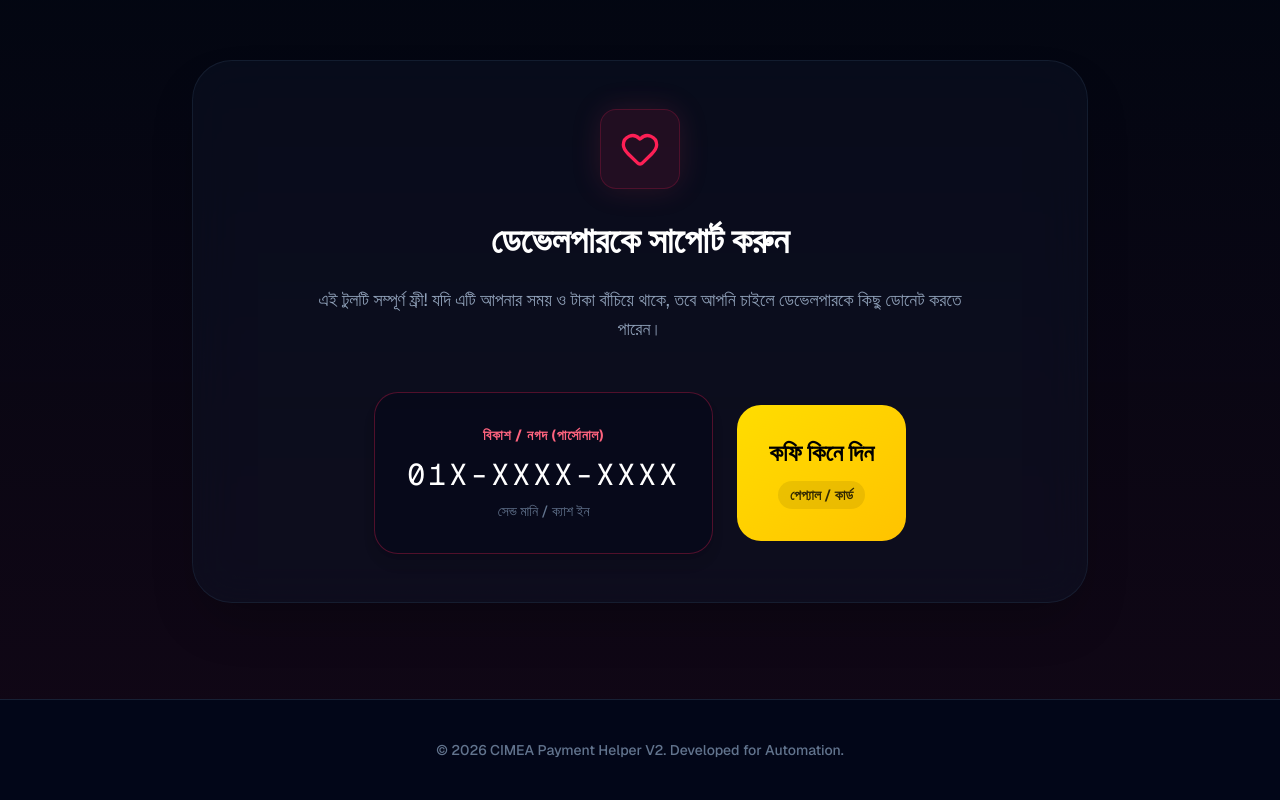
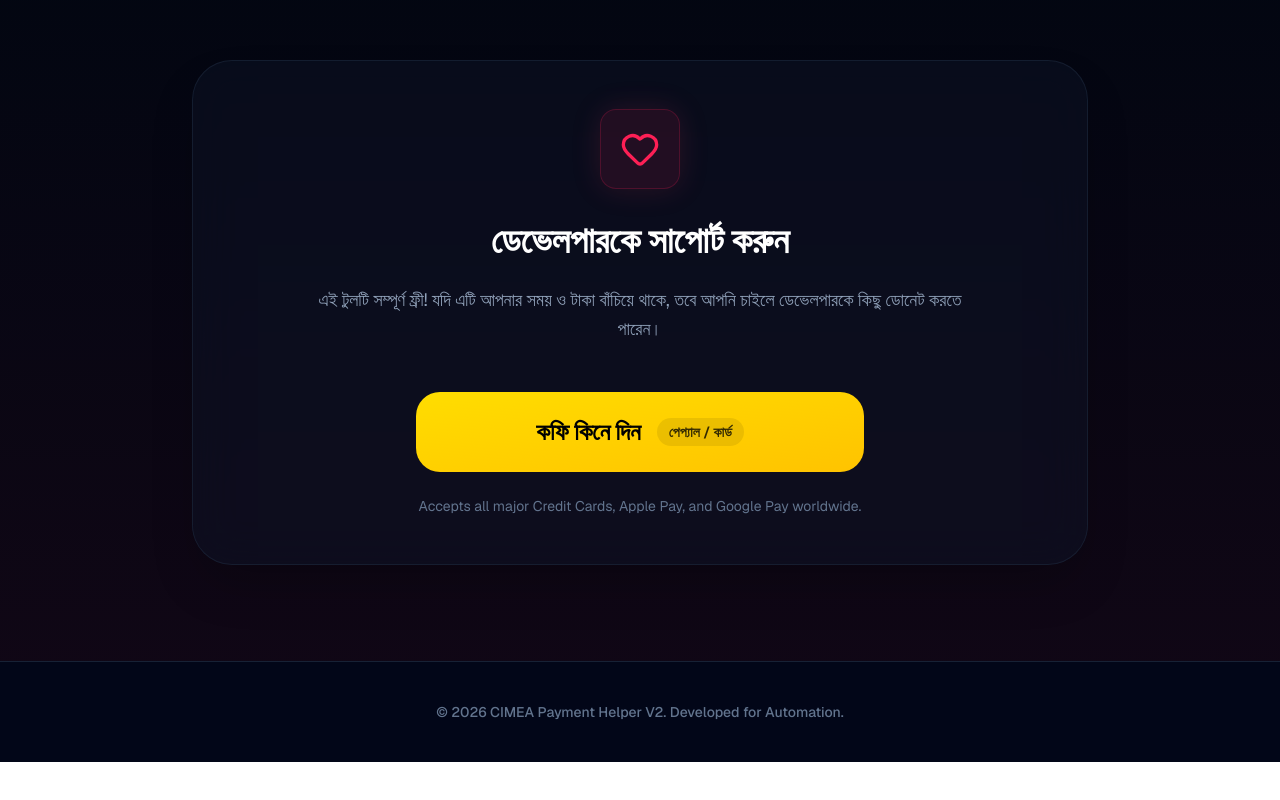
Before and after one commit to cmtimran/CimeaHelperExtension, a Next.js app in the folder dashboard/: page / in a window 1280 px wide. Shown: the part 2383-3183 px from the top of the page. After the commit the page ends 3145 px from the top, so only its background shows below. Built offline with nearby package versions, Linux system fonts and the light colour scheme.

Commit message:
Update donation section to use Buy Me a Coffee exclusively

```diff
--- a/dashboard/src/app/page.tsx
+++ b/dashboard/src/app/page.tsx
@@ -217,17 +217,12 @@ export default function LandingPage() {
             {t.supportDesc}
           </p>
 
-          <div className="flex flex-col sm:flex-row items-center justify-center gap-6">
-            <div className="bg-slate-950/50 border border-rose-500/30 p-8 rounded-3xl w-full sm:w-auto hover:border-rose-500/60 transition-all shadow-lg hover:shadow-[0_0_20px_rgba(244,63,94,0.1)] group">
-              <h3 className="text-sm font-bold text-rose-400 uppercase tracking-wider mb-3">{t.bkashTitle}</h3>
-              <p className="text-3xl font-mono tracking-widest text-white mb-2 group-hover:scale-105 transition-transform">01X-XXXX-XXXX</p>
-              <p className="text-sm text-slate-500 font-medium">{t.bkashDesc}</p>
-            </div>
-
-            <a href="#" className="bg-gradient-to-br from-[#FFDD00] to-[#FFC300] hover:to-[#FFD000] text-black p-8 rounded-3xl w-full sm:w-auto transition-all transform hover:-translate-y-2 hover:shadow-[0_15px_30px_rgba(255,221,0,0.2)] flex flex-col items-center justify-center gap-3 font-bold">
+          <div className="flex flex-col items-center justify-center gap-6 mt-8">
+            <a href="https://www.buymeacoffee.com/" target="_blank" rel="noopener noreferrer" className="bg-gradient-to-br from-[#FFDD00] to-[#FFC300] hover:to-[#FFD000] text-black px-12 py-6 rounded-3xl transition-all transform hover:-translate-y-2 hover:shadow-[0_15px_30px_rgba(255,221,0,0.2)] flex items-center justify-center gap-4 font-bold max-w-md w-full mx-auto">
               <span className="text-2xl">{t.coffeeBtn}</span>
               <span className="text-sm font-semibold opacity-80 bg-black/10 px-3 py-1 rounded-full">{t.coffeeSub}</span>
             </a>
+            <p className="text-slate-500 text-sm">Accepts all major Credit Cards, Apple Pay, and Google Pay worldwide.</p>
           </div>
         </div>
       </section>
```
